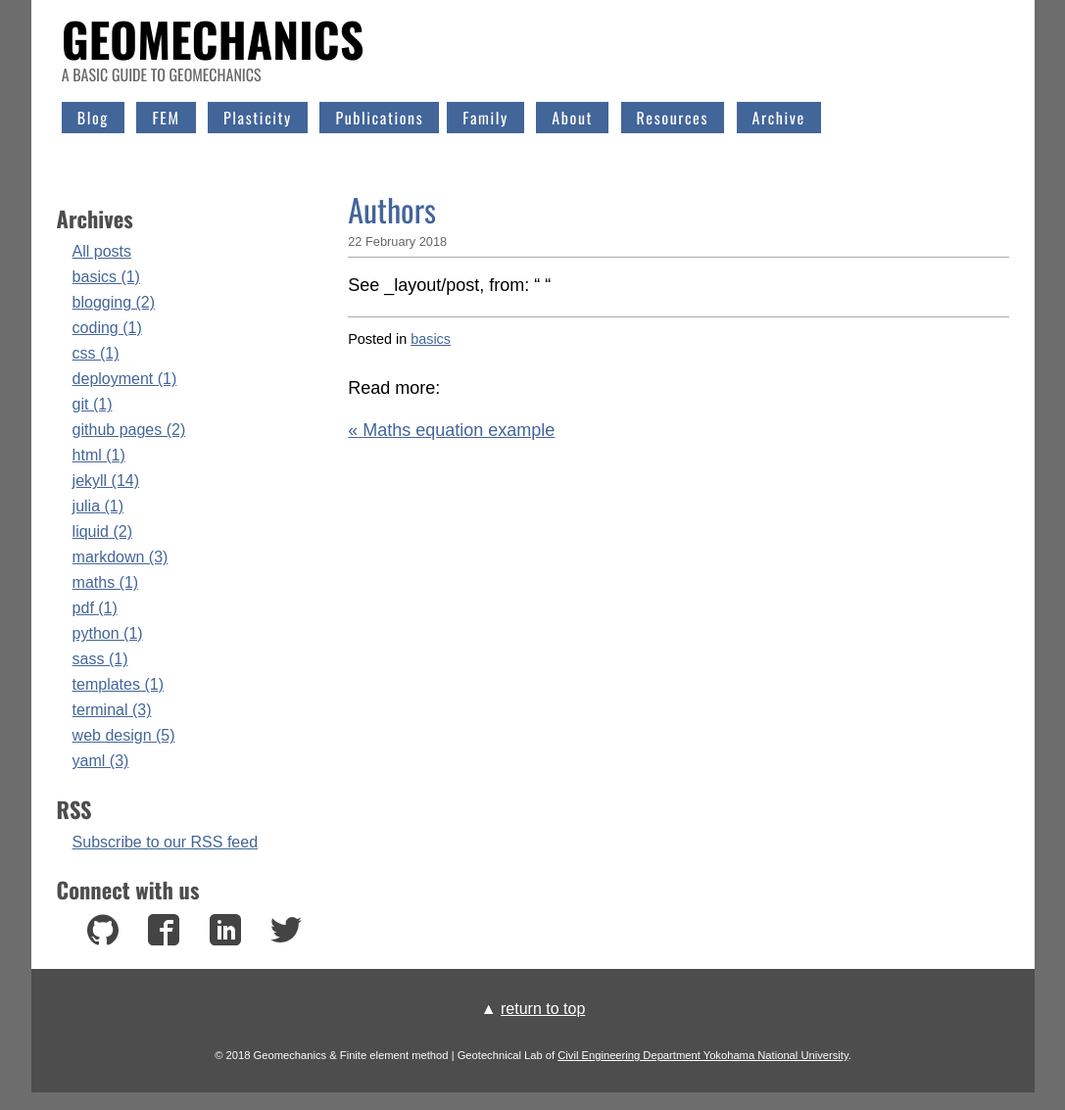
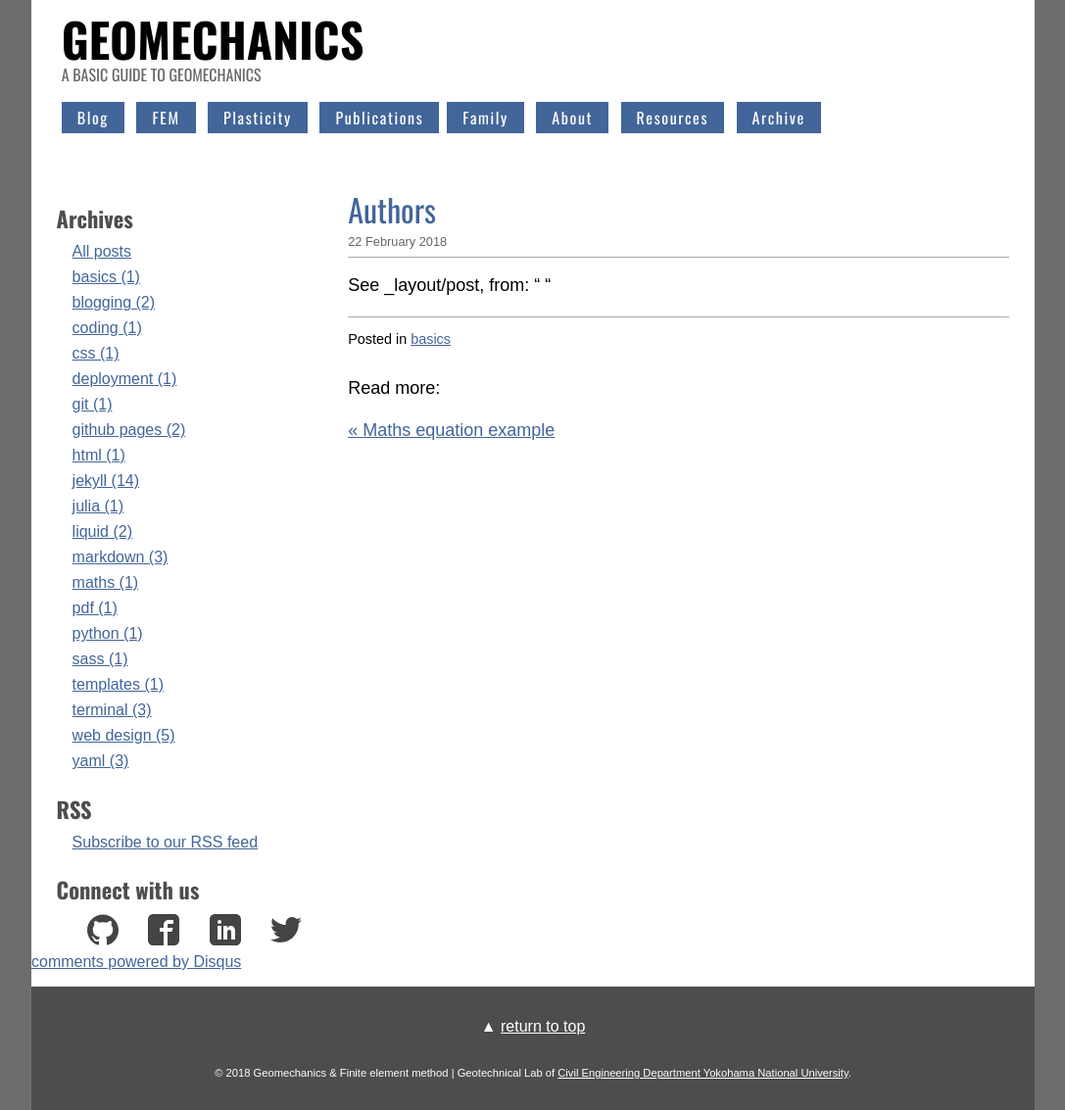
Before and after one commit to quangvunp/geomechanics, a Jekyll site: the page built from _posts/2018-02-22-show-author.md, in a window 1280 px wide. Shown: the whole page at 98% size, without its empty margins (96-1183 px from the left). Built offline with Jekyll 4.4.1, drawn with Linux system fonts in a browser that asks for light colours; comment, search, counter and statistics services are not loaded; some of the changed lines change nothing that is shown.

Commit message:
adjust width

```diff
--- a/_layouts/post.html
+++ b/_layouts/post.html
@@ -44,23 +44,23 @@
 </main>
 
 
-<div id="disqus_thread"></div>
-<script>
 
-/**
-*  RECOMMENDED CONFIGURATION VARIABLES: EDIT AND UNCOMMENT THE SECTION BELOW TO INSERT DYNAMIC VALUES FROM YOUR PLATFORM OR CMS.
-*  LEARN WHY DEFINING THESE VARIABLES IS IMPORTANT: https://disqus.com/admin/universalcode/#configuration-variables*/
-/*
-var disqus_config = function () {
-this.page.url = PAGE_URL;  // Replace PAGE_URL with your page's canonical URL variable
-this.page.identifier = PAGE_IDENTIFIER; // Replace PAGE_IDENTIFIER with your page's unique identifier variable
-};
-*/
-(function() { // DON'T EDIT BELOW THIS LINE
-var d = document, s = d.createElement('script');
-s.src = 'https://https-quangvunp-github-io-1.disqus.com/embed.js';
-s.setAttribute('data-timestamp', +new Date());
-(d.head || d.body).appendChild(s);
+
+
+
+<div class="comments">
+    <div id="disqus_thread"></div>
+<script type="text/javascript">
+/* * * CONFIGURATION VARIABLES: EDIT BEFORE PASTING INTO YOUR WEBPAGE * * */
+var disqus_shortname = 'username'; // required: replace example with your forum shortname
+
+/* * * DON'T EDIT BELOW THIS LINE * * */
+(function() {
+var dsq = document.createElement('script'); dsq.type = 'text/javascript'; dsq.async = true;
+dsq.src = '//' + disqus_shortname + '.disqus.com/embed.js';
+(document.getElementsByTagName('head')[0] || document.getElementsByTagName('body')[0]).appendChild(dsq);
 })();
 </script>
-<noscript>Please enable JavaScript to view the <a href="https://disqus.com/?ref_noscript">comments powered by Disqus.</a></noscript>
+<noscript>Please enable JavaScript to view the <a href="http://disqus.com/?ref_noscript">comments powered by Disqus.</a></noscript>
+<a href="http://disqus.com" class="dsq-brlink">comments powered by <span class="logo-disqus">Disqus</span></a>
+</div>
```
